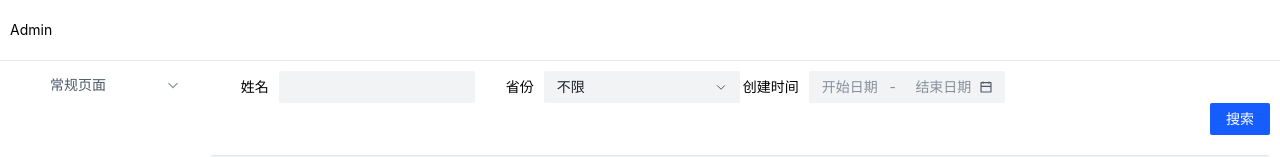
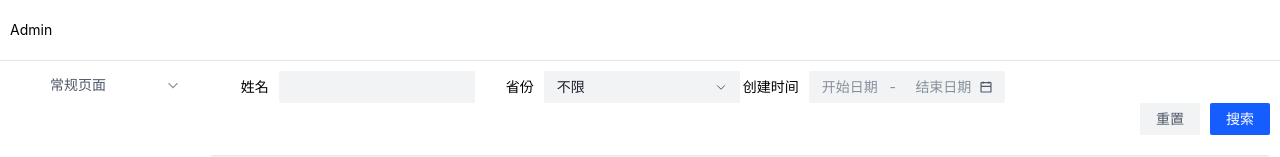
Before and after one commit to iamjoel/fe-solution, a Vue app in the folder src/scene/admin/vue3-admin/: page /staff/list in a window 1280 px wide. Shown: the top 157 px of the page. Built offline with nearby package versions, Linux system fonts and the light colour scheme; some icons are missing.

Commit message:
handle reset

```diff
--- a/src/scene/admin/vue3-admin/src/components/logic/List.vue
+++ b/src/scene/admin/vue3-admin/src/components/logic/List.vue
@@ -1,4 +1,5 @@
 <script setup lang="ts">
+import { nextTick } from 'vue'
 import useList from '@/hooks/use-list'
 import Button from '@/components/ui/common/Button.vue'
 import Space from '@/components/ui/layout/Space.vue'
@@ -7,6 +8,8 @@ const props = defineProps<{
   searchQuery: Record<string, any>,
   columns: any[],
 }>()
+
+const emit = defineEmits(['reset'])
 
 const {
   components: { SearchPanel, Table },
@@ -27,6 +30,12 @@ const columns = [
   }
 ]
 
+const handleReset = async () => {
+  emit('reset')
+  await nextTick()
+  fetchList(1)
+}
+
 const handlePageChange = (current: number) => {
   fetchList(current)
 }
@@ -42,7 +51,10 @@ const handleDelete = (id: number) => {
 
 <template>
   <main>
-    <SearchPanel @search="fetchList(1)">
+    <SearchPanel
+      @search="fetchList(1)"
+      @reset="handleReset"
+    >
       <slot name="searchPanel"/>
     </SearchPanel>
     <Table
--- a/src/scene/admin/vue3-admin/src/components/logic/search/SearchPanel.vue
+++ b/src/scene/admin/vue3-admin/src/components/logic/search/SearchPanel.vue
@@ -2,7 +2,11 @@
 import Row from '@/components/ui/layout/Row.vue'
 import Button from '@/components/ui/common/Button.vue'
 
-const emit = defineEmits(['search'])
+const emit = defineEmits(['search', 'reset'])
+
+const handleReset = () => {
+  emit('reset')
+}
 
 const handleSearch = () => {
   emit('search')
@@ -15,6 +19,7 @@ const handleSearch = () => {
       <slot />
     </Row>
     <Row justify="end">
+      <Button @click="handleReset" type="secondary" class="reset-btn">重置</Button>
       <Button @click="handleSearch">搜索</Button>
     </Row>
   </main>
@@ -24,4 +29,8 @@ const handleSearch = () => {
 .search-panel {
   margin-bottom: 20px;
 }
+
+.reset-btn {
+  margin-right: 10px;
+}
 </style>
--- a/src/scene/admin/vue3-admin/src/views/staff/List.vue
+++ b/src/scene/admin/vue3-admin/src/views/staff/List.vue
@@ -8,7 +8,18 @@ import Select from '@/components/ui/form/select/Select.vue'
 import Option from '@/components/ui/form/select/Option.vue'
 import RangePicker from '@/components/ui/form/RangePicker.vue'
 
-const searchQuery = reactive({ name: '', address: '' })
+const getDefaultSearchQuery = () => ({
+  name: '',
+  address: '',
+  createTime: []
+})
+
+const searchQuery = reactive(getDefaultSearchQuery())
+
+const handleReset = async () => {
+  Object.assign(searchQuery, getDefaultSearchQuery())
+}
+
 const columns = [
   {
     title: 'ID',
@@ -58,6 +69,7 @@ const columns = [
       :fetchList="fetchList"
       :columns="columns"
       :searchQuery="searchQuery"
+      @reset="handleReset"
     >
       <template #searchPanel>
         <SearchItem name="姓名">
```
Also changed, not shown: 1 other file (tests, documents, lock files or other folders).
